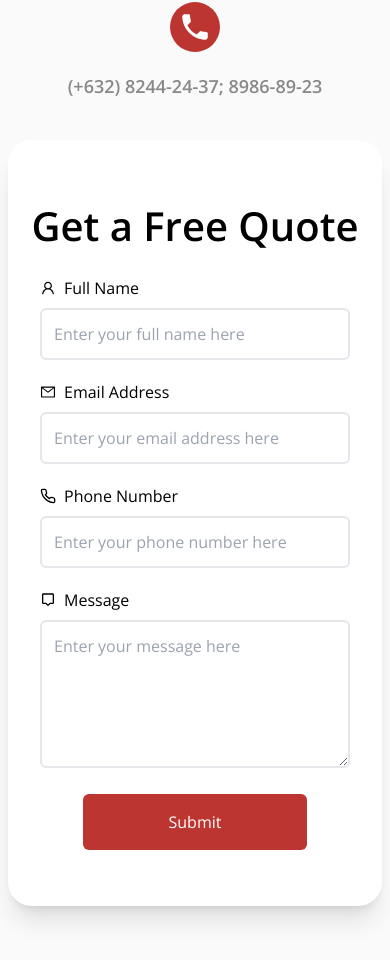
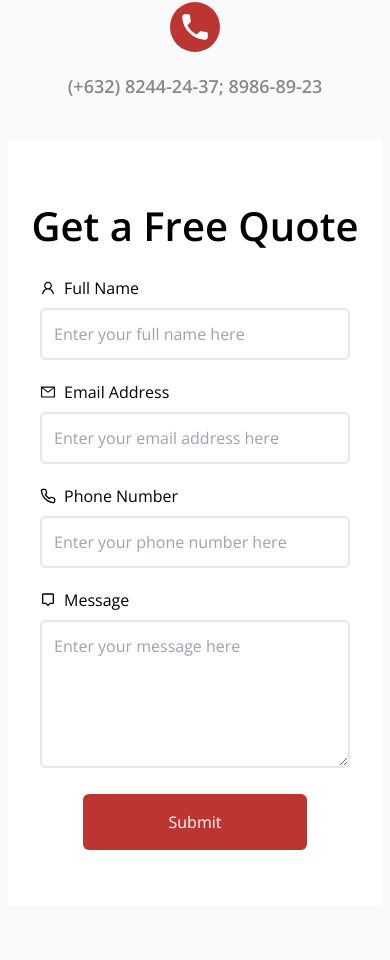
Before and after one commit to drylrys/erthliner-web, a React (Vite) app: page /contact in a window 390 px wide. Shown: the part 848-1808 px from the top of the page. Built offline with nearby package versions, Linux system fonts and the light colour scheme.

Commit message:
fix contact

```diff
--- a/src/components/ContactForm.jsx
+++ b/src/components/ContactForm.jsx
@@ -70,7 +70,7 @@ function ContactForm() {
 
   return (
     // <section className="flex-1 bg-[#F1F1F1] px-4 py-10 rounded-br-lg rounded-tr-lg">
-    <div className="flex flex-col items-center gap-5 bg-[#FFFFFF] lg:w-11/12 xl:w-8/12 py-14 rounded-3xl z-50 relative shadow-xl">
+    <div className="flex flex-col items-center gap-5 bg-[#FFFFFF] lg:w-11/12 xl:w-8/12 py-14  z-50 relative">
       <h1 className="text-[40px] font-semibold">Get a Free Quote</h1>
       <div className="flex flex-col gap-5 md:px-14 px-8 w-full">
         {/* <div className="flex flex-col md:flex-row gap-5"> */}
```
